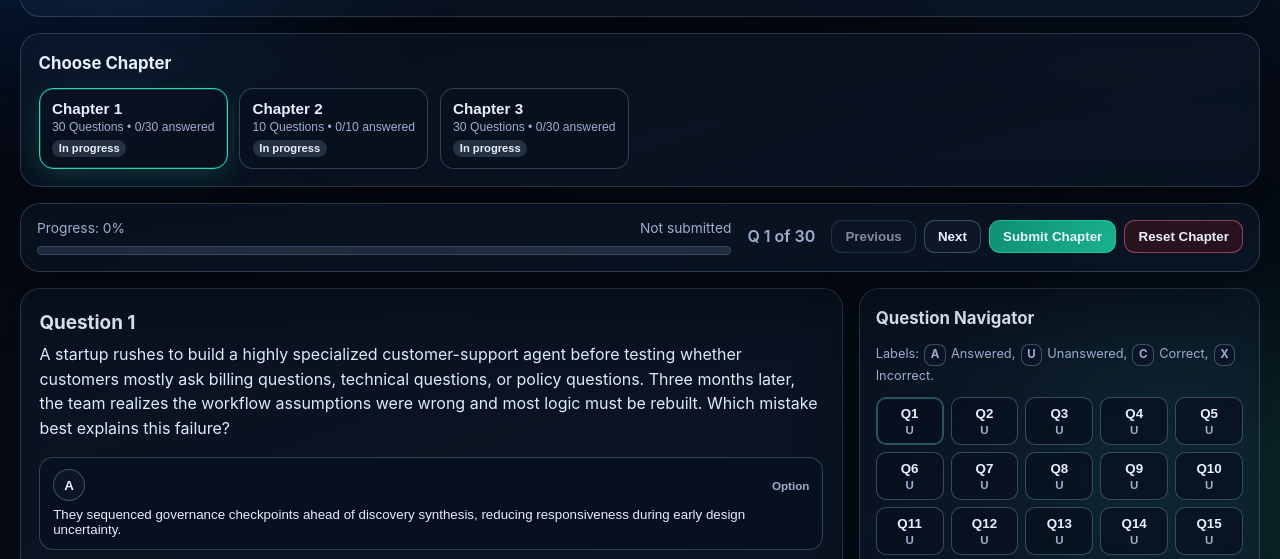
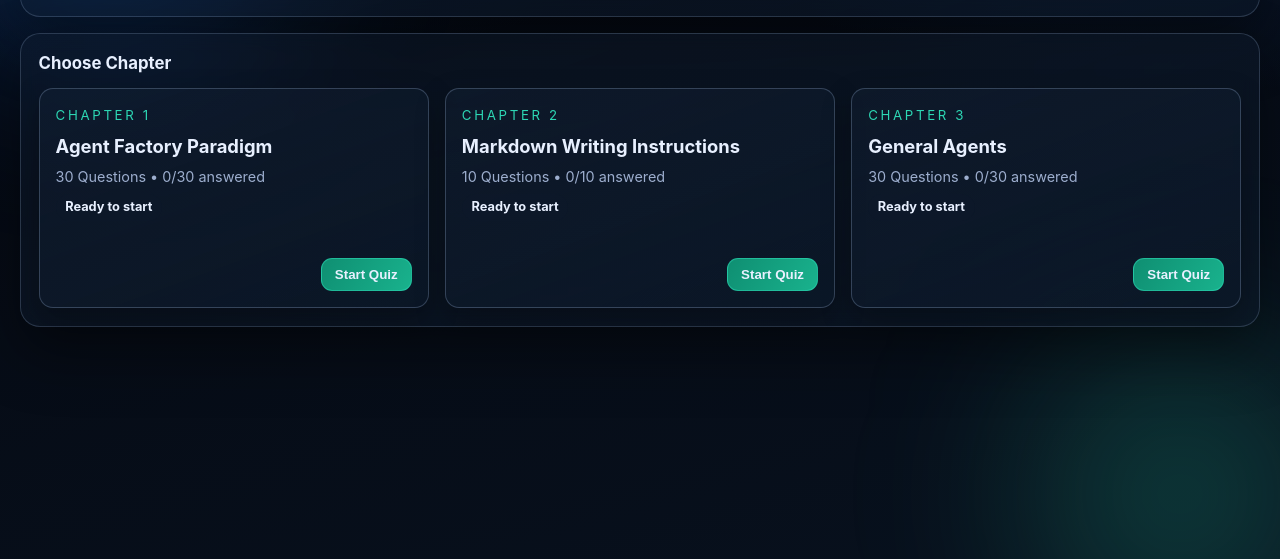
Before and after one commit to AfnanZahed/Agent-Factory-exam-practice, a plain HTML site: page index.html in a window 1280 px wide. Shown: the part 226-785 px from the top of the page. Drawn offline with Linux system fonts and the light colour scheme.

Commit message:
Update UI: Implement separate landing page with chapter cards and dedicated quiz view
- Create separate landing and quiz views
- Add chapter cards with Start Quiz buttons
- Implement view switching functionality
- Update CSS for new layout and card design
- Maintain all existing quiz functionality

```diff
--- a/app.js
+++ b/app.js
@@ -14,6 +14,7 @@
     activeQuestionIndex: 0,
     reviewFilter: 'all',
     chapters: {},
+    view: 'landing',
   };
 
   const dom = {
@@ -22,7 +23,10 @@
     answeredStat: document.getElementById('answeredStat'),
     completedStat: document.getElementById('completedStat'),
 
-    chapterTabs: document.getElementById('chapterTabs'),
+    landingView: document.getElementById('landingView'),
+    chapterCardsGrid: document.getElementById('chapterCardsGrid'),
+    quizView: document.getElementById('quizView'),
+    backToLandingBtn: document.getElementById('backToLandingBtn'),
 
     chapterProgressText: document.getElementById('chapterProgressText'),
     chapterSubmissionState: document.getElementById('chapterSubmissionState'),
@@ -78,6 +82,10 @@
 
       if (persisted.reviewFilter && ['all', 'incorrect', 'unanswered'].includes(persisted.reviewFilter)) {
         state.reviewFilter = persisted.reviewFilter;
+      }
+
+      if (typeof persisted.view === 'string' && ['landing', 'quiz'].includes(persisted.view)) {
+        state.view = persisted.view;
       }
 
       if (persisted.chapters && typeof persisted.chapters === 'object') {
@@ -159,6 +167,13 @@
       updateFilterButtons();
     });
 
+    dom.backToLandingBtn.addEventListener('click', () => {
+      if (state.view === 'landing') return;
+      state.view = 'landing';
+      saveState();
+      render();
+    });
+
     window.addEventListener('keydown', handleGlobalKeydown);
   }
 
@@ -219,7 +234,13 @@
     clampQuestionIndex();
 
     renderStats();
-    renderChapterTabs();
+    renderLandingCards();
+    updateViewVisibility();
+
+    if (!isQuizActive()) {
+      return;
+    }
+
     renderControls();
     renderQuestionCard();
     renderNavigator();
@@ -239,39 +260,58 @@
     dom.completedStat.textContent = `${submittedChapters} / ${data.chapters.length}`;
   }
 
-  function renderChapterTabs() {
-    dom.chapterTabs.innerHTML = '';
+  function renderLandingCards() {
+    if (!dom.chapterCardsGrid) return;
+    dom.chapterCardsGrid.innerHTML = '';
 
+    const fragment = document.createDocumentFragment();
     data.chapters.forEach((chapter) => {
       const chapterState = state.chapters[chapter.id];
       const answered = countAnswered(chapterState.answers);
+      const statusText = chapterState.submitted ? 'Submitted' : 'Ready to start';
+      const statusClass = chapterState.submitted ? ' is-submitted' : '';
 
-      const btn = document.createElement('button');
-      btn.type = 'button';
-      btn.className = `chapter-tab${chapter.id === state.activeChapterId ? ' is-active' : ''}`;
-      btn.setAttribute('role', 'tab');
-      btn.setAttribute('aria-selected', chapter.id === state.activeChapterId ? 'true' : 'false');
-      btn.setAttribute('aria-controls', 'questionTitle');
-
-      const statusText = chapterState.submitted ? 'Submitted' : 'In progress';
-      const statusClass = chapterState.submitted ? 'is-submitted' : '';
-
-      btn.innerHTML = `
-        <p class="chapter-tab__title">Chapter ${chapter.number}</p>
-        <p class="chapter-tab__meta">${chapter.questionCount} Questions • ${answered}/${chapter.questionCount} answered</p>
-        <span class="chapter-tab__status ${statusClass}">${statusText}</span>
+      const card = document.createElement('article');
+      card.className = `chapter-card${chapter.id === state.activeChapterId ? ' is-active' : ''}`;
+      card.setAttribute('role', 'listitem');
+      card.innerHTML = `
+        <div class="chapter-card__body">
+          <p class="chapter-card__number">Chapter ${chapter.number}</p>
+          <h3 class="chapter-card__title">${chapter.shortTitle || chapter.title}</h3>
+          <p class="chapter-card__meta">${chapter.questionCount} Questions • ${answered}/${chapter.questionCount} answered</p>
+          <p class="chapter-card__status${statusClass}">${statusText}</p>
+        </div>
+        <div class="chapter-card__actions">
+          <button class="btn btn--primary chapter-card__start" type="button">Start Quiz</button>
+        </div>
       `;
 
-      btn.addEventListener('click', () => {
-        state.activeChapterId = chapter.id;
-        state.activeQuestionIndex = 0;
-        state.reviewFilter = 'all';
-        saveState();
-        render();
-      });
+      const startBtn = card.querySelector('.chapter-card__start');
+      startBtn?.addEventListener('click', () => handleStartQuiz(chapter.id));
 
-      dom.chapterTabs.appendChild(btn);
+      fragment.appendChild(card);
     });
+
+    dom.chapterCardsGrid.appendChild(fragment);
+  }
+
+  function handleStartQuiz(chapterId) {
+    state.activeChapterId = chapterId;
+    state.activeQuestionIndex = 0;
+    state.reviewFilter = 'all';
+    state.view = 'quiz';
+    saveState();
+    render();
+  }
+
+  function isQuizActive() {
+    return state.view === 'quiz';
+  }
+
+  function updateViewVisibility() {
+    const quizActive = isQuizActive();
+    dom.quizView.classList.toggle('view-hidden', !quizActive);
+    dom.landingView.classList.toggle('view-hidden', quizActive);
   }
 
   function renderControls() {
--- a/index.html
+++ b/index.html
@@ -11,11 +11,17 @@
     <div class="bg-orb bg-orb--two" aria-hidden="true"></div>
 
     <main class="app-shell">
+      <div id="landingView" class="landing-view">
         <header class="panel hero" aria-labelledby="appTitle">
           <div class="hero__copy">
             <p class="eyebrow">
               The creator first gave the exams available here and then prepared this practice set in the same pattern and real exam-like questions.
-            <a href="https://www.linkedin.com/posts/afnan-zahed_%F0%9D%9F%97%F0%9D%9F%96%F0%9D%9F%92%F0%9D%9F%94-proud-to-share-that-i-ugcPost-7433499080762413056-t87T?utm_source=social_share_send&utm_medium=member_desktop_web&rcm=ACoAAEwH5UgBCICaoZu6nOOz89lEpOB2-31Y2HM" target="_blank" rel="noreferrer">View the LinkedIn post</a>.
+              <a
+                href="https://www.linkedin.com/posts/afnan-zahed_%F0%9D%9F%97%F0%9D%9F%96%F0%9D%9F%92%F0%9D%9F%94-proud-to-share-that-i-ugcPost-7433499080762413056-t87T?utm_source=social_share_send&utm_medium=member_desktop_web&rcm=ACoAAEwH5UgBCICaoZu6nOOz89lEpOB2-31Y2HM"
+                target="_blank"
+                rel="noreferrer"
+                >View the LinkedIn post</a
+              >.
             </p>
             <h1 id="appTitle">Agent Factory Exam Practice</h1>
             <p class="subtitle">
@@ -44,19 +50,31 @@
           </section>
         </header>
 
-      <section class="panel chapter-panel" aria-label="Chapter selector">
+        <section class="panel chapter-panel" aria-label="Chapter selection">
           <h2 class="section-title">Choose Chapter</h2>
-        <div id="chapterTabs" class="chapter-tabs" role="tablist" aria-label="Exam chapters"></div>
+          <div id="chapterCardsGrid" class="chapter-cards-grid" role="list"></div>
         </section>
+      </div>
 
+      <section id="quizView" class="quiz-view view-hidden" aria-label="Chapter quiz">
         <section class="panel controls sticky-controls" aria-label="Progress and controls">
+          <div class="controls__top">
+            <button id="backToLandingBtn" class="btn btn--ghost" type="button">Back to Chapters</button>
             <div class="controls__progress">
               <div class="progress-labels">
                 <p id="chapterProgressText">Progress: 0%</p>
                 <p id="chapterSubmissionState">Not submitted</p>
               </div>
-          <div class="progress-track" role="progressbar" aria-valuemin="0" aria-valuemax="100" aria-valuenow="0" id="chapterProgressBar">
+              <div
+                class="progress-track"
+                role="progressbar"
+                aria-valuemin="0"
+                aria-valuemax="100"
+                aria-valuenow="0"
+                id="chapterProgressBar"
+              >
                 <div id="chapterProgressFill" class="progress-fill"></div>
+              </div>
             </div>
           </div>
 
@@ -137,6 +155,7 @@
 
           <div id="reviewList" class="review-list"></div>
         </section>
+      </section>
     </main>
 
     <script src="./exam-data.js"></script>
--- a/styles.css
+++ b/styles.css
@@ -153,6 +153,94 @@ h1 {
   display: flex;
   gap: 0.7rem;
   flex-wrap: wrap;
+}
+
+.landing-view {
+  display: grid;
+  gap: 1rem;
+}
+
+.chapter-cards-grid {
+  display: grid;
+  grid-template-columns: repeat(auto-fit, minmax(220px, 1fr));
+  gap: 1rem;
+}
+
+.chapter-card {
+  display: flex;
+  flex-direction: column;
+  justify-content: space-between;
+  background: linear-gradient(160deg, rgba(19, 33, 53, 0.45), rgba(12, 24, 40, 0.8));
+  border: 1px solid rgba(129, 151, 184, 0.35);
+  border-radius: var(--radius-md);
+  padding: 1rem;
+  min-height: 220px;
+  box-shadow: var(--shadow-md);
+}
+
+.chapter-card__body {
+  display: grid;
+  gap: 0.35rem;
+}
+
+.chapter-card__number {
+  margin: 0;
+  font-size: 0.83rem;
+  text-transform: uppercase;
+  letter-spacing: 0.2em;
+  color: var(--accent-bright);
+}
+
+.chapter-card__title {
+  margin: 0;
+  font-size: 1.15rem;
+}
+
+.chapter-card__meta {
+  margin: 0;
+  color: var(--text-muted);
+  font-size: 0.9rem;
+}
+
+.chapter-card__status {
+  margin: 0;
+  font-size: 0.8rem;
+  padding: 0.22rem 0.6rem;
+  border-radius: 999px;
+  font-weight: 700;
+  width: fit-content;
+  background: rgba(14, 25, 42, 0.7);
+}
+
+.chapter-card__status.is-submitted {
+  background: var(--correct-soft);
+  color: #87f2c3;
+}
+
+.chapter-card__actions {
+  margin-top: 0.75rem;
+  display: flex;
+  justify-content: flex-end;
+}
+
+.chapter-card__start {
+  align-self: flex-end;
+}
+
+.quiz-view {
+  display: grid;
+  gap: 1rem;
+}
+
+.view-hidden {
+  display: none !important;
+}
+
+.controls__top {
+  display: flex;
+  justify-content: space-between;
+  align-items: flex-start;
+  gap: 1rem;
 }
 
 .chapter-tab {
```
Also changed, not shown: 1 other file. Lines whose indentation alone changed are shown as unchanged.
